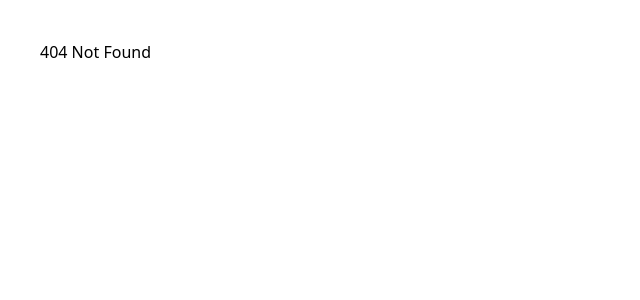
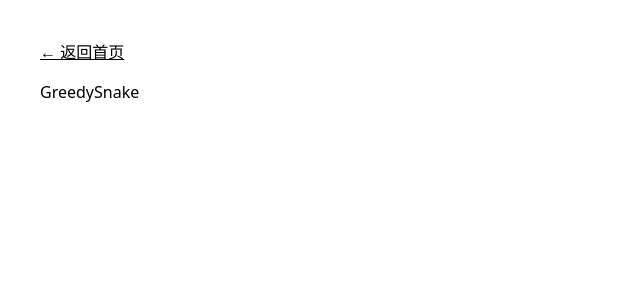
Before and after one commit to JeffReborn/react-practice-projects, a React (Vite) app: page /games/greedysnake in a window 1280 px wide. Before the commit this address had no page. Shown: the top 300 px of the page, without its empty margins (0-640 px from the left). Built offline with nearby package versions, Linux system fonts and the light colour scheme.

Commit message:
add GreedySnakePage

```diff
--- /dev/null
+++ b/src/components/GamePageWrap/GamePageWrap.tsx
@@ -0,0 +1,11 @@
+export default function GamePageWrap({ children }: { children: React.ReactNode }) {
+  //
+  return (
+    <div className="p-10 space-y-4">
+      <a href="/" className="underline">
+        ← 返回首页
+      </a>
+      {children}
+    </div>
+  );
+}
--- /dev/null
+++ b/src/components/GamePageWrap/index.tsx
@@ -0,0 +1 @@
+export { default } from './GamePageWrap';
--- /dev/null
+++ b/src/components/GreedySnake/GreedySnake.tsx
@@ -0,0 +1,3 @@
+export default function GreedySnake() {
+  return <div>GreedySnake</div>;
+}
--- /dev/null
+++ b/src/components/GreedySnake/index.tsx
@@ -0,0 +1 @@
+export { default } from './GreedySnake';
--- a/src/pages/Game2048/Game2048.tsx
+++ b/src/pages/Game2048/Game2048.tsx
@@ -1,12 +1,10 @@
+import GamePageWrap from '@/components/GamePageWrap';
 import Game2048 from '@/components/Game2048';
 
 export default function Game2048Page() {
   return (
-    <div className="p-10 space-y-4">
-      <a href="/" className="underline">
-        ← 返回首页
-      </a>
+    <GamePageWrap>
       <Game2048 />
-    </div>
+    </GamePageWrap>
   );
 }
--- /dev/null
+++ b/src/pages/GreedySnake/GreedySnake.tsx
@@ -0,0 +1,10 @@
+import GamePageWrap from '@/components/GamePageWrap';
+import GreedySnake from '@/components/GreedySnake';
+
+export default function GreedySnakePage() {
+  return (
+    <GamePageWrap>
+      <GreedySnake />
+    </GamePageWrap>
+  );
+}
--- /dev/null
+++ b/src/pages/GreedySnake/index.tsx
@@ -0,0 +1 @@
+export { default } from './GreedySnake';
--- a/src/pages/TicTacToe/TicTacToe.tsx
+++ b/src/pages/TicTacToe/TicTacToe.tsx
@@ -1,13 +1,10 @@
+import GamePageWrap from '@/components/GamePageWrap';
 import TicTacToe from '../../components/TicTacToe';
-import { Link } from 'react-router-dom';
 
 export default function TicTacToePage() {
   return (
-    <div className="p-10 space-y-4">
-      <Link to="/" className="underline">
-        ← 返回首页
-      </Link>
+    <GamePageWrap>
       <TicTacToe />
-    </div>
+    </GamePageWrap>
   );
 }
--- a/src/routes/config.tsx
+++ b/src/routes/config.tsx
@@ -14,6 +14,7 @@ export type AppRouteObject = {
 const Home = lazy(() => import('@/pages/Home'));
 const TicTacToe = lazy(() => import('@/pages/TicTacToe'));
 const Game2048 = lazy(() => import('@/pages/Game2048'));
+const GreedySnake = lazy(() => import('@/pages/GreedySnake'));
 
 export const routes: AppRouteObject[] = [
   {
@@ -33,6 +34,11 @@ export const routes: AppRouteObject[] = [
         path: '2048',
         element: <Game2048 />,
         meta: { title: '2048' },
+      },
+      {
+        path: 'greedysnake',
+        element: <GreedySnake />,
+        meta: { title: '贪吃蛇' },
       },
     ],
   },
```
Also changed, not shown: src/components/GreedySnake/config.ts (added), src/components/GreedySnake/logic.ts (added), src/components/GreedySnake/types.ts (added).
